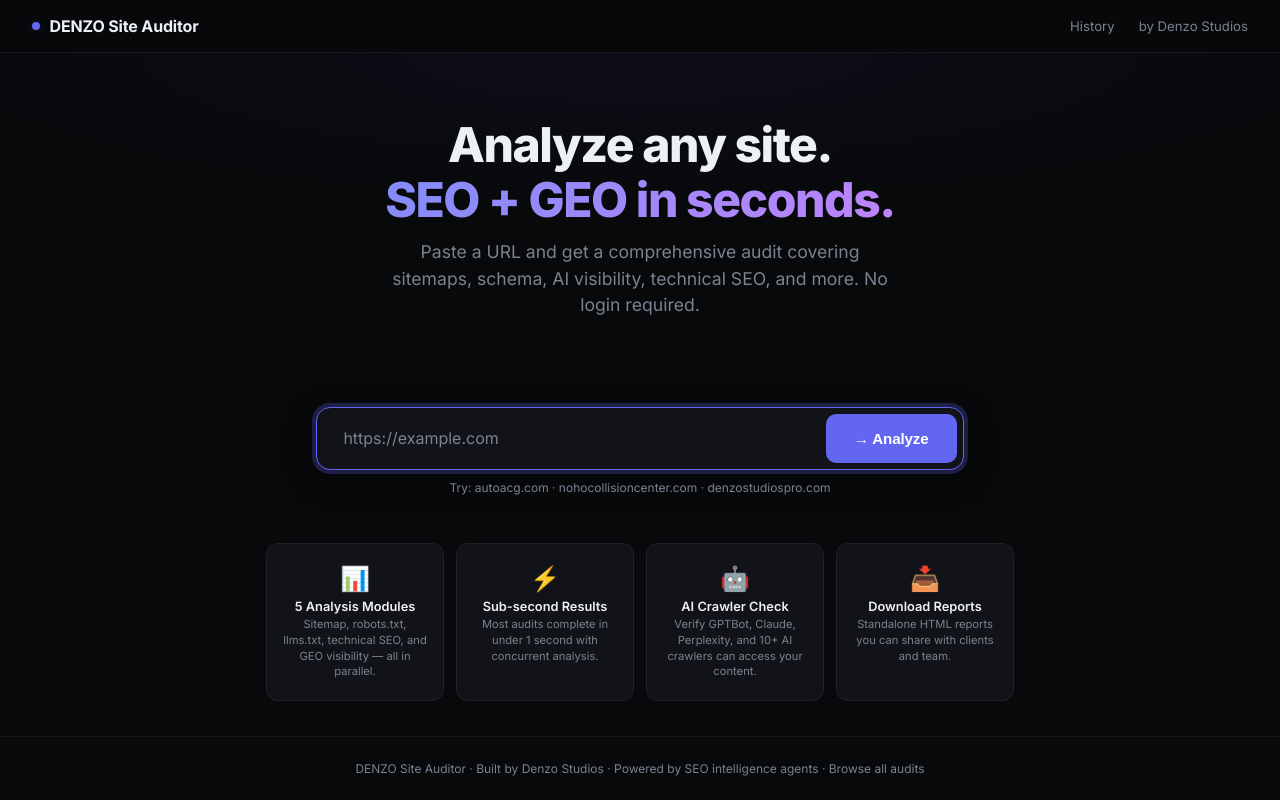
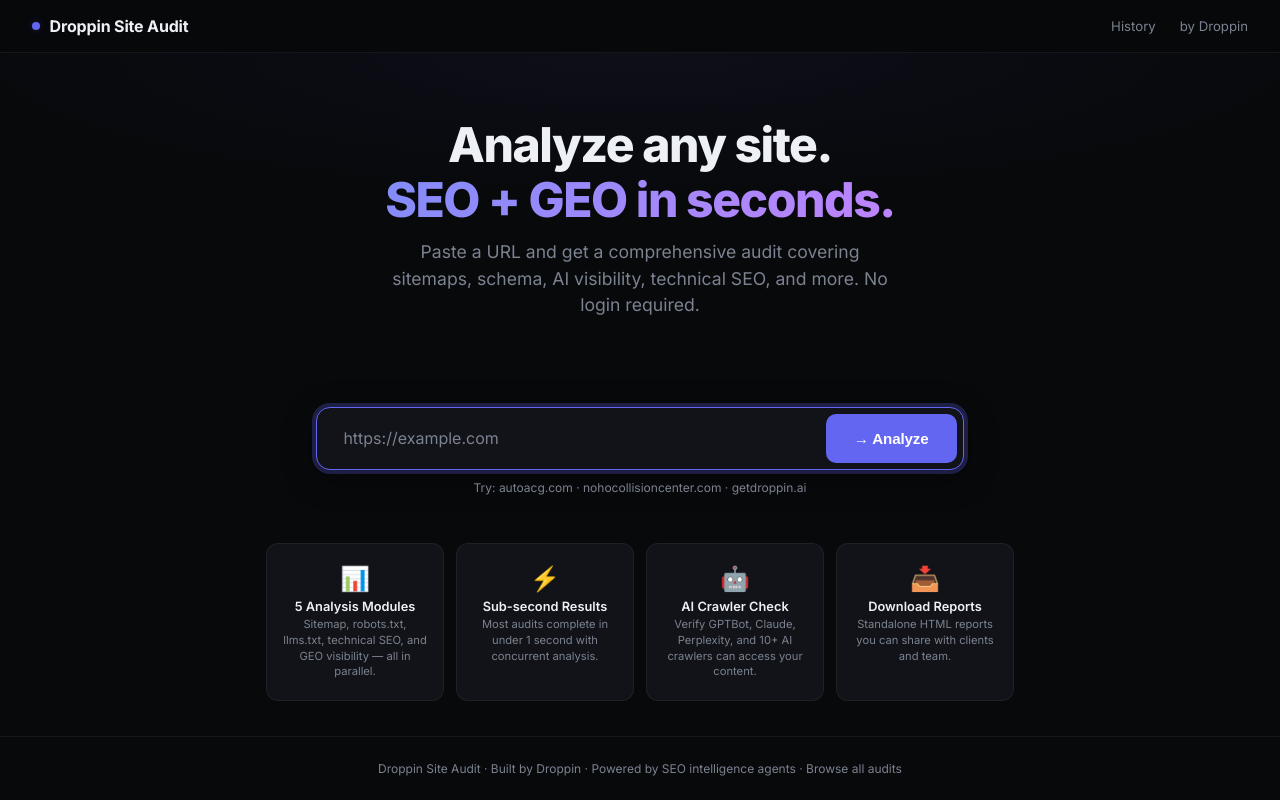
Before and after one commit to tamgo-ai/denzo-seo, a Flask app: page /auditor/ in a window 1280 px wide. Run offline with Flask 3, Linux system fonts and the light colour scheme; data that the repository does not hold is empty.

Commit message:
feat(auditor): rebrand to Droppin Site Audit (getdroppin.ai)

```diff
--- a/denzo/auditor/report_builder.py
+++ b/denzo/auditor/report_builder.py
@@ -399,7 +399,7 @@ pre{{font-family:'SF Mono','Fira Code','JetBrains Mono',monospace;font-size:0.8r
 {f'<section id="pass"><div class="section-header"><h2>✅ Passing Checks ({len(passing)})</h2></div>{"".join(finding_html(f) for f in passing)}</section>' if passing else ''}
 
 <footer class="report-footer">
-<p><strong>Generated by DENZO SEO Site Auditor</strong> — {now}</p>
+<p><strong>Generated by Droppin Site Audit</strong> — {now}</p>
 <p><a href="/auditor/">New Audit</a> · <a href="/auditor/report/{audit_id}/download">Download HTML</a> · <a href="/auditor/history">History</a></p>
 <p style="margin-top:0.25rem;">{html.escape(url)} · Audit ID: {audit_id}</p>
 </footer>
--- a/denzo/templates/site_auditor/compare.html
+++ b/denzo/templates/site_auditor/compare.html
@@ -57,7 +57,7 @@ a:hover{text-decoration:underline}
 <body>
 
 <header class="toolbar">
-  <div class="toolbar-brand"><span class="dot"></span> DENZO Site Auditor</div>
+  <div class="toolbar-brand"><span class="dot"></span> Droppin Site Audit</div>
   <a href="/auditor/" class="btn-ghost">← New Audit</a>
 </header>
 
@@ -117,6 +117,6 @@ a:hover{text-decoration:underline}
   {{ audit_b.report_html | safe }}
 </main>
 
-<footer class="tool-footer"><p>DENZO Site Auditor · Comparison Report</p></footer>
+<footer class="tool-footer"><p>Droppin Site Audit · Comparison Report</p></footer>
 </body>
 </html>
--- a/denzo/templates/site_auditor/history.html
+++ b/denzo/templates/site_auditor/history.html
@@ -51,7 +51,7 @@ a:hover{text-decoration:underline}
 <body>
 
 <header class="toolbar">
-  <div class="toolbar-brand"><span class="dot"></span> DENZO Site Auditor</div>
+  <div class="toolbar-brand"><span class="dot"></span> Droppin Site Audit</div>
   <nav class="toolbar-links">
     <a href="/auditor/">← New Audit</a>
   </nav>
@@ -82,6 +82,6 @@ a:hover{text-decoration:underline}
   {% endif %}
 </main>
 
-<footer class="tool-footer"><p>DENZO Site Auditor · <a href="/auditor/">New Audit</a></p></footer>
+<footer class="tool-footer"><p>Droppin Site Audit · <a href="/auditor/">New Audit</a></p></footer>
 </body>
 </html>
--- a/denzo/templates/site_auditor/index.html
+++ b/denzo/templates/site_auditor/index.html
@@ -169,11 +169,11 @@ a:hover{text-decoration:underline}
 
 <header class="toolbar">
   <div class="toolbar-brand">
-    <span class="dot"></span> DENZO Site Auditor
+    <span class="dot"></span> Droppin Site Audit
   </div>
   <nav class="toolbar-links">
     <a href="/auditor/history">History</a>
-    <a href="https://denzostudiospro.com" target="_blank">by Denzo Studios</a>
+    <a href="https://getdroppin.ai" target="_blank">by Droppin</a>
   </nav>
 </header>
 
@@ -190,7 +190,7 @@ a:hover{text-decoration:underline}
         <button type="submit" class="btn-analyze" id="analyze-btn">→ Analyze</button>
       </div>
     </form>
-    <p class="url-hint">Try: autoacg.com · nohocollisioncenter.com · denzostudiospro.com</p>
+    <p class="url-hint">Try: autoacg.com · nohocollisioncenter.com · getdroppin.ai</p>
     {% if error %}
     <div class="error-box active"><p>{{ error }}</p></div>
     {% endif %}
@@ -241,7 +241,7 @@ a:hover{text-decoration:underline}
 </main>
 
 <footer class="tool-footer">
-  <p>DENZO Site Auditor · Built by <a href="https://denzostudiospro.com">Denzo Studios</a> · Powered by SEO intelligence agents · <a href="/auditor/history">Browse all audits</a></p>
+  <p>Droppin Site Audit · Built by <a href="https://getdroppin.ai">Droppin</a> · Powered by SEO intelligence agents · <a href="/auditor/history">Browse all audits</a></p>
 </footer>
 
 <script>
--- a/denzo/templates/site_auditor/report.html
+++ b/denzo/templates/site_auditor/report.html
@@ -32,7 +32,7 @@ a:hover{text-decoration:underline}
 <body>
 
 <header class="toolbar">
-  <div class="toolbar-brand"><span class="dot"></span> DENZO Site Auditor</div>
+  <div class="toolbar-brand"><span class="dot"></span> Droppin Site Audit</div>
   <div class="toolbar-actions">
     {% if previous_audits %}
     <select class="compare-select" id="compare-select" onchange="compareWith(this.value)">
@@ -52,7 +52,7 @@ a:hover{text-decoration:underline}
 </main>
 
 <footer class="tool-footer">
-  <p>Generated by DENZO Site Auditor · <a href="/auditor/">auditor</a> · <a href="/auditor/history">history</a></p>
+  <p>Generated by Droppin Site Audit · <a href="/auditor/">auditor</a> · <a href="/auditor/history">history</a></p>
 </footer>
 
 <script>
```
